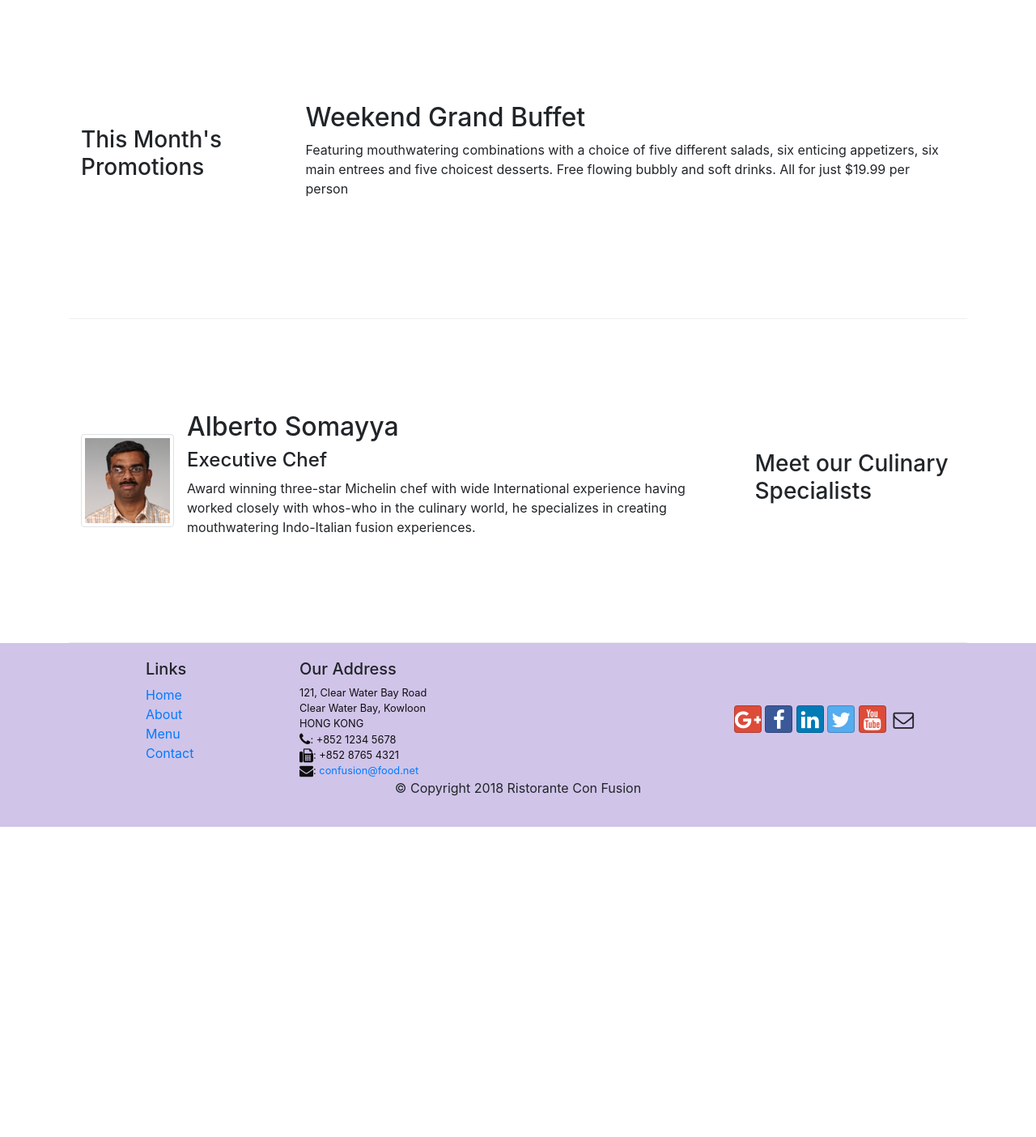
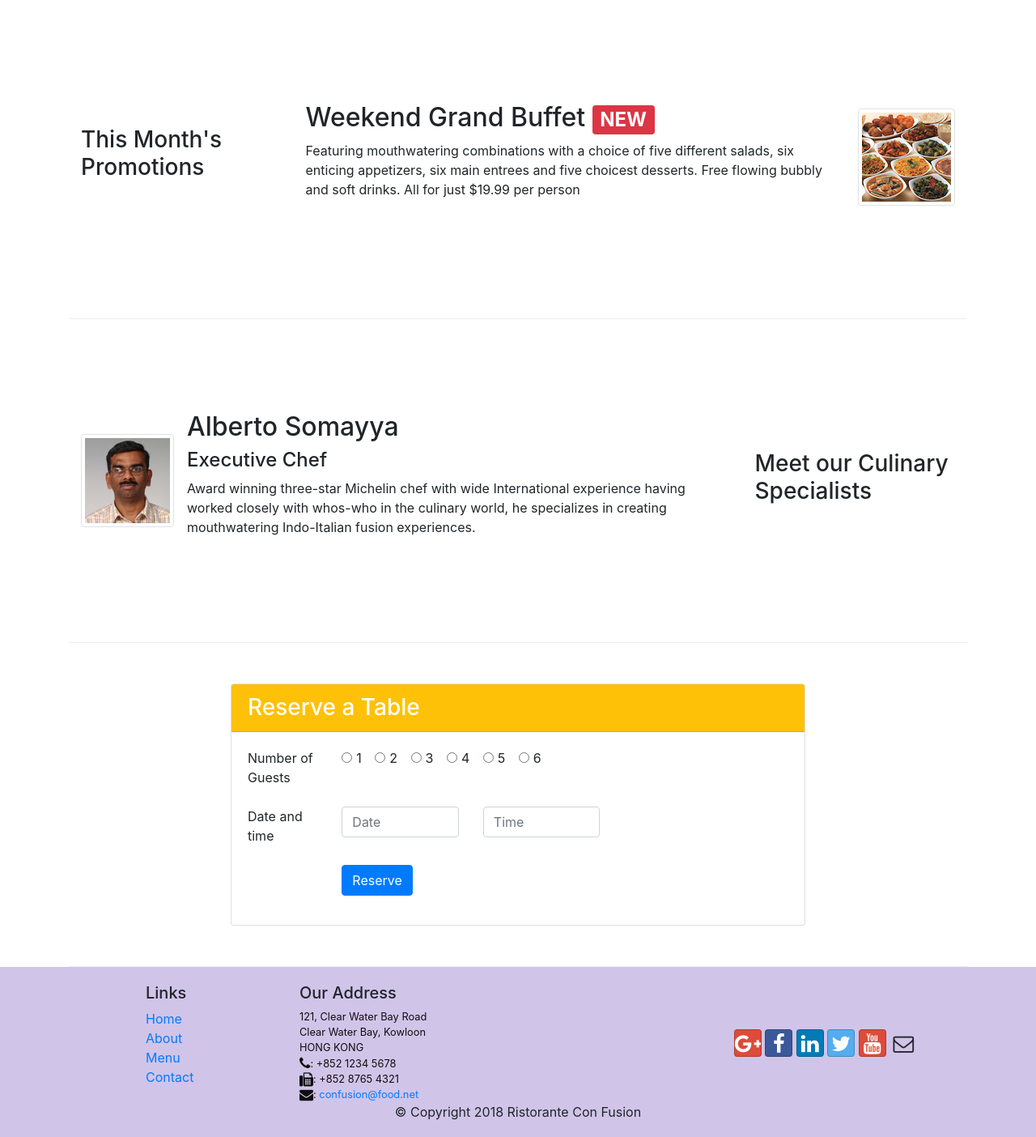
Before and after one commit to NelushaEkanayake/Restaurant-Web-App-using-Bootstrap-and-Jquery, a website: page index.html in a window 1280 px wide. Shown: the part 740-2144 px from the top of the page at 81% size. Before the commit the page ends 1761 px from the top, so only its background shows below. Drawn offline with nearby package versions, Linux system fonts and the light colour scheme.

Commit message:
week 2 completed

```diff
--- a/index.html
+++ b/index.html
@@ -42,8 +42,11 @@
                     <h1>Ristorante con Fusion</h1>
                     <p>We take inspiration from the World's best cuisines, and create a unique fusion experience. Our lipsmacking creations will tickle your culinary senses!</p>
                 </div>
-                <div class="col-12 col-sm align-self-center">
+                <div class="col-12 col-sm-3 align-self-center">
                     <img src="img/logo.png" class="img-fluid">
+                </div>
+                <div class="col-sm-2 align-self-center">
+                	<a href="#card" class="btn btn-sm btn-block btn-warning">Reserve Table</a>
                 </div>
             </div>
         </div>
@@ -58,7 +61,7 @@
             	<div class="media">
             		<img src="img/uthappizza.png" class="d-flex mr-3 img-thumbnail align-self-center " alt="uthappizza">
             		<div class="media-body">
-            			<h2 class="mt-0">Uthappizza</h2>
+            			<h2 class="mt-0">Uthappizza <span class="badge badge-danger">Hot</span> <span class="badge badge-pill badge-secondary">$4.99</span></h2>
                     	<p class="d-none d-sm-block">A unique combination of Indian Uthappam (pancake) and Italian pizza, topped with Cerignola olives, ripe vine cherry tomatoes, Vidalia onion, Guntur chillies and Buffalo Paneer.</p>
             		</div>
 
@@ -73,8 +76,17 @@
                 <h3>This Month's Promotions</h3>
             </div>
             <div class="col col-sm col-md">
-                <h2>Weekend Grand Buffet</h2>
-                <p>Featuring mouthwatering combinations with a choice of five different salads, six enticing appetizers, six main entrees and five choicest desserts. Free flowing bubbly and soft drinks. All for just $19.99 per person </p>
+            	<div class="media">
+            		<div class="media-body">
+            			<h2 class="mt-0">Weekend Grand Buffet <span class="badge badge-danger">NEW</span></h2>
+                	<p class="d-none d-sm-block">Featuring mouthwatering combinations with a choice of five different salads, six enticing appetizers, six main entrees and five choicest desserts. Free flowing bubbly and soft drinks. All for just $19.99 per person </p>
+            		</div>
+            		<img src="img/buffet.png" class="d-flex ml-3 img-thumbnail align-self-center" alt="buffet">
+            	</div>
+
+
+
+
             </div>
         </div>
 
@@ -95,7 +107,90 @@
 
             </div>
         </div>
+        <div class="ror row-content ">
+        	<div class="col-12 col-sm-8 offset-sm-2">
+        		<div class="card" id="card" >
+        			<h3 class="card-header bg-warning text-white" >Reserve a Table</h3>
+        			<div class="card-body">
+        				<form>
+        					<div class="form-group row ">
+
+        								<div class="col-sm-2 order-sm-first">
+        								<label>Number of Guests</label>
+        								</div>
+
+
+        								<div class="col-sm-6 ">
+        									<div class="form-check-inline">
+        									<label class="form-check-label" for="1">
+        										<input type="radio" name="Number of Guests" id="1" class="form-check-input" value="1">1
+        									</label>
+        									</div>
+        									<div class="form-check-inline">
+        									<label class="form-check-label" for="2">
+        										<input type="radio" name="Number of Guests" id="2" class="form-check-input" value="2">2
+        									</label>
+        									</div>
+        									<div class="form-check-inline">
+        									<label class="form-check-label" for="2">
+        										<input type="radio" name="Number of Guests" id="3" class="form-check-input" value="3">3
+        									</label>
+        									</div>
+        									<div class="form-check-inline">
+        									<label class="form-check-label" for="2">
+        										<input type="radio" name="Number of Guests" id="4" class="form-check-input" value="4">4
+        									</label>
+        									</div>
+        									<div class="form-check-inline">
+        									<label class="form-check-label" for="2">
+        										<input type="radio" name="Number of Guests" id="5" class="form-check-input" value="5">5
+        									</label>
+        									</div>
+        									<div class="form-check-inline">
+        									<label class="form-check-label" for="2">
+        										<input type="radio" name="Number of Guests" id="6" class="form-check-input" value="6">6
+        									</label>
+        									</div>
+        								</div>
+
+
+
+
+
+        					</div>
+        					<div class="form-group row">
+        						<label for="date & time" class="col-sm-2">
+        							Date and time
+        						</label>
+        						<div class="col-sm-3">
+        							<input type="text" name="date" placeholder="Date" class="form-control" name="Date" id="Date">
+        						</div>
+        						<div class="col-sm-3">
+        							<input type="text" name="time" placeholder="Time" class="form-control" name="Time" id="Time">
+        						</div>
+
+        					</div>
+        					<div class="form-group row">
+        						<div class="col-sm-3 offset-sm-2">
+        							<button type="submit" class="btn btn-primary ">
+                               		Reserve
+
+                            		</button>
+
+        						</div>
+
+        					</div>
+        				</form>
+
+        			</div>
+
+        		</div>
+
+        	</div>
+
+        </div>
     </div>
+
 
     <footer class="footer">
         <div class="container">
```
